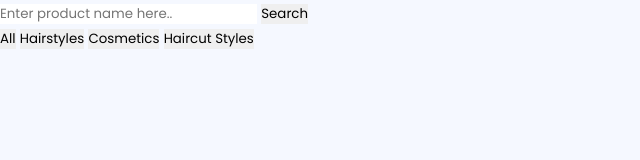
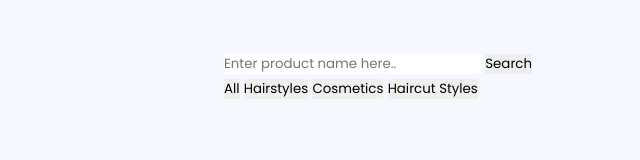
Before and after one commit to BenardAbwao/The-Barber, a plain HTML site: page index.html in a window 1280 px wide. Shown: the whole page, without its empty margins (0-640 px from the left). Drawn offline with Linux system fonts and the light colour scheme.

Commit message:
style the wrapper section

```diff
--- a/Assets/CSS/styles.css
+++ b/Assets/CSS/styles.css
@@ -9,3 +9,7 @@
 body {
   background-color: #f5f8ff;
 }
+.wrapper {
+  width: 65%;
+  margin: 50px auto;
+}
```
